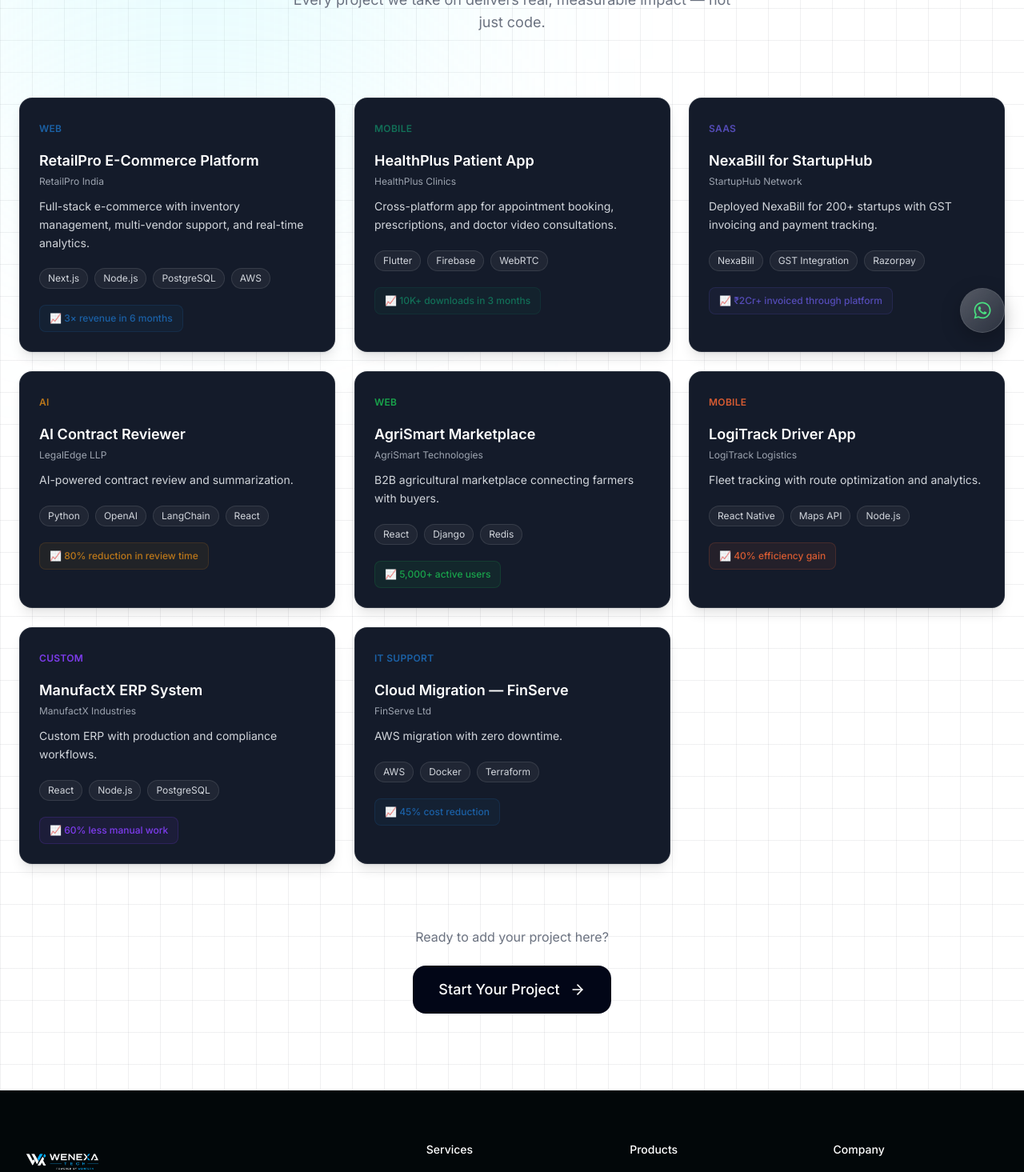
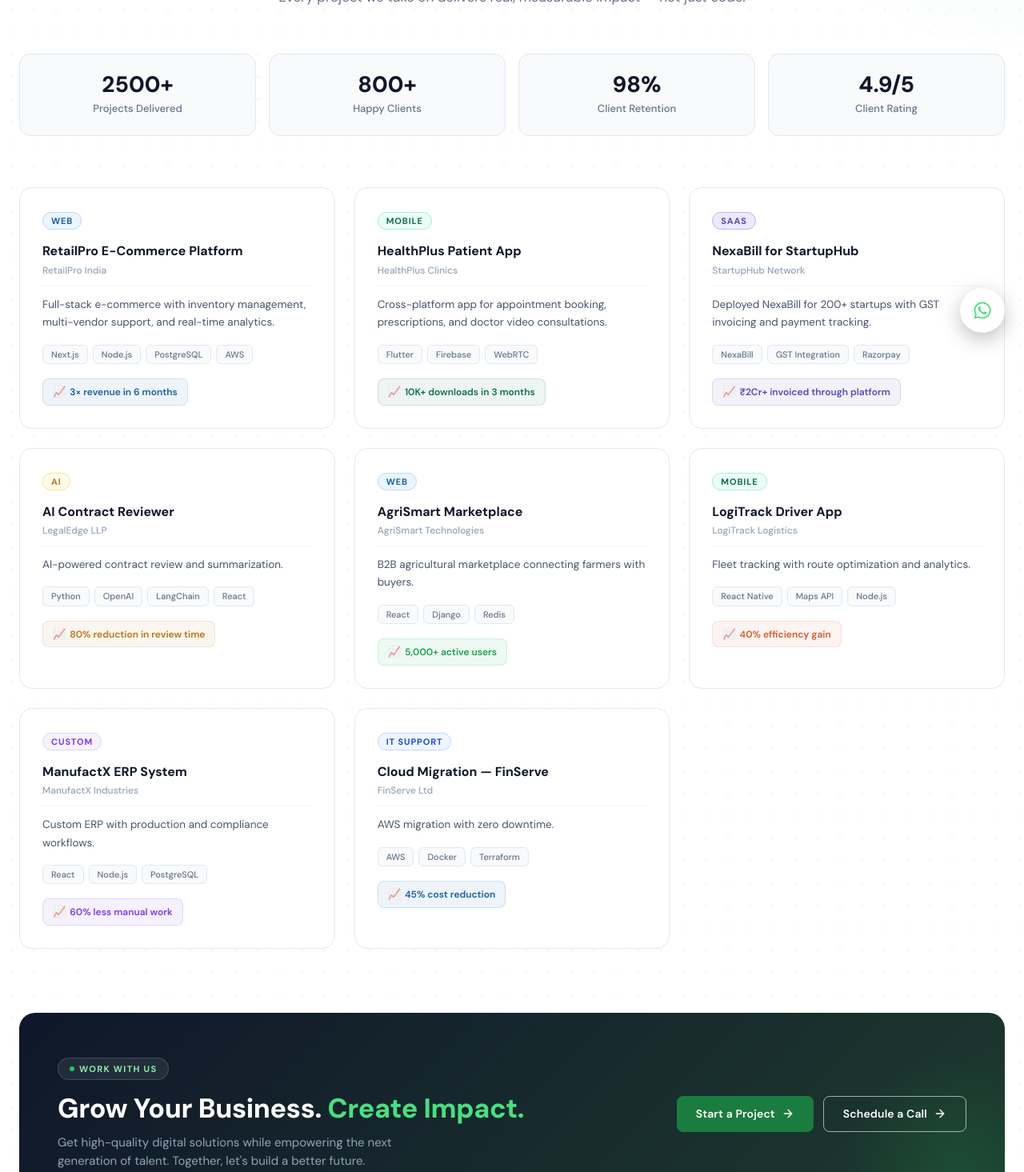
Before and after one commit to weinternpune/WeNexa-Tech, a React (Vite) app in the folder Frontend/: page /portfolio in a window 1280 px wide. Shown: the part 360-1825 px from the top of the page at 80% size. Built offline with nearby package versions, Linux system fonts and the light colour scheme.

Commit message:
Updated Portfolio page

```diff
--- a/Frontend/src/pages/Portfolio/Portfolio.jsx
+++ b/Frontend/src/pages/Portfolio/Portfolio.jsx
@@ -1,4 +1,4 @@
-import { ArrowRight } from "lucide-react";
+import { ArrowRight, ExternalLink } from "lucide-react";
 import { Link } from "react-router-dom";
 import { motion } from "framer-motion";
 
@@ -7,23 +7,13 @@
   show: {
     opacity: 1,
     y: 0,
-    transition: {
-      type: "spring",
-      stiffness: 80,
-      damping: 18,
-      mass: 0.6,
-    },
+    transition: { type: "spring", stiffness: 80, damping: 18, mass: 0.6 },
   },
 };
 
 const stagger = {
   hidden: {},
-  show: {
-    transition: {
-      staggerChildren: 0.18,
-      delayChildren: 0.1,
-    },
-  },
+  show: { transition: { staggerChildren: 0.12, delayChildren: 0.05 } },
 };
 
 const projects = [
@@ -109,150 +99,436 @@
   },
 ];
 
+const stats = [
+  { value: "2500+", label: "Projects Delivered" },
+  { value: "800+", label: "Happy Clients" },
+  { value: "98%", label: "Client Retention" },
+  { value: "4.9/5", label: "Client Rating" },
+];
+
+const categoryColors = {
+  Web: { bg: "#EBF5FF", text: "#185FA5", border: "#bfdbfe" },
+  Mobile: { bg: "#ECFDF5", text: "#0F6E56", border: "#a7f3d0" },
+  SaaS: { bg: "#EDE9FE", text: "#534AB7", border: "#c4b5fd" },
+  AI: { bg: "#FFFBEB", text: "#BA7517", border: "#fde68a" },
+  Custom: { bg: "#F5F3FF", text: "#7C3AED", border: "#ddd6fe" },
+  "IT Support": { bg: "#EFF6FF", text: "#1d4ed8", border: "#bfdbfe" },
+};
+
 export default function PortfolioPage() {
   return (
     <div
       className="min-h-screen bg-white pt-28 pb-24 relative overflow-hidden"
-      style={{ marginTop: "50px" }}
+      style={{ marginTop: "50px", fontFamily: "'DM Sans', sans-serif" }}
     >
-      {/* GRID BACKGROUND */}
-      <div className="absolute inset-0 z-0 pointer-events-none">
+      <style>{`
+        @import url('https://fonts.googleapis.com/css2?family=DM+Sans:wght@400;500;600;700;800&display=swap');
+
+        .wenexa-btn-primary {
+          background: #1a7c3e;
+          color: #fff;
+          border: none;
+          border-radius: 8px;
+          font-weight: 600;
+          font-size: 14px;
+          padding: 11px 24px;
+          display: inline-flex;
+          align-items: center;
+          gap: 8px;
+          cursor: pointer;
+          transition: background 0.18s, box-shadow 0.18s, transform 0.15s;
+          text-decoration: none;
+          letter-spacing: 0.01em;
+        }
+        .wenexa-btn-primary:hover {
+          background: #155f30;
+          box-shadow: 0 4px 18px rgba(26,124,62,0.25);
+          transform: translateY(-1px);
+        }
+        .wenexa-btn-outline {
+          background: #fff;
+          color: #0f172a;
+          border: 1.5px solid #d1d5db;
+          border-radius: 8px;
+          font-weight: 600;
+          font-size: 14px;
+          padding: 10px 24px;
+          display: inline-flex;
+          align-items: center;
+          gap: 8px;
+          cursor: pointer;
+          transition: border-color 0.18s, color 0.18s, transform 0.15s;
+          text-decoration: none;
+        }
+        .wenexa-btn-outline:hover {
+          border-color: #1a7c3e;
+          color: #1a7c3e;
+          transform: translateY(-1px);
+        }
+
+        .project-card {
+          background: #fff;
+          border: 1.5px solid #e5e7eb;
+          border-radius: 16px;
+          padding: 28px;
+          transition: box-shadow 0.22s, border-color 0.22s, transform 0.22s;
+          position: relative;
+          overflow: hidden;
+        }
+        .project-card:hover {
+          box-shadow: 0 12px 40px rgba(0,0,0,0.10);
+          border-color: #1a7c3e33;
+          transform: translateY(-4px);
+        }
+        .project-card::before {
+          content: '';
+          position: absolute;
+          top: 0; left: 0; right: 0;
+          height: 3px;
+          background: linear-gradient(90deg, #1a7c3e, #34d399);
+          opacity: 0;
+          transition: opacity 0.22s;
+        }
+        .project-card:hover::before {
+          opacity: 1;
+        }
+
+        .section-badge {
+          display: inline-flex;
+          align-items: center;
+          gap: 6px;
+          background: #f0fdf4;
+          border: 1px solid #bbf7d0;
+          color: #15803d;
+          font-size: 11px;
+          font-weight: 700;
+          letter-spacing: 0.12em;
+          text-transform: uppercase;
+          padding: 5px 14px;
+          border-radius: 100px;
+          margin-bottom: 16px;
+        }
+        .section-badge::before {
+          content: '';
+          width: 6px; height: 6px;
+          background: #22c55e;
+          border-radius: 50%;
+        }
+
+        .stat-card {
+          background: #f8fafc;
+          border: 1.5px solid #e2e8f0;
+          border-radius: 14px;
+          padding: 24px 20px;
+          text-align: center;
+          transition: box-shadow 0.18s;
+        }
+        .stat-card:hover {
+          box-shadow: 0 4px 20px rgba(26,124,62,0.1);
+          border-color: #86efac;
+        }
+
+        .cta-strip {
+          background: linear-gradient(135deg, #0f172a 0%, #1e3a2f 100%);
+          border-radius: 20px;
+          padding: 56px 48px;
+          position: relative;
+          overflow: hidden;
+        }
+        .cta-strip::after {
+          content: '';
+          position: absolute;
+          right: -80px; bottom: -80px;
+          width: 280px; height: 280px;
+          background: radial-gradient(circle, rgba(26,124,62,0.3) 0%, transparent 70%);
+          border-radius: 50%;
+        }
+
+        .result-badge {
+          display: inline-flex;
+          align-items: center;
+          gap: 5px;
+          font-size: 12px;
+          font-weight: 600;
+          padding: 6px 12px;
+          border-radius: 8px;
+        }
+      `}</style>
+
+      {/* Subtle dot-grid background — matches WeNexa's grid bg */}
       <div
-          className="w-full h-full"
+        className="absolute inset-0 z-0 pointer-events-none"
         style={{
-            backgroundImage: `
-              linear-gradient(to right, rgba(2,6,23,0.06) 1px, transparent 1px),
-              linear-gradient(to bottom, rgba(2,6,23,0.06) 1px, transparent 1px)
-            `,
-            backgroundSize: "40px 40px",
+          backgroundImage:
+            "radial-gradient(circle, #cbd5e1 1px, transparent 1px)",
+          backgroundSize: "28px 28px",
+          opacity: 0.35,
         }}
       />
-      </div>
 
-      {/* Glow */}
-      <div className="absolute w-[500px] h-[500px] bg-cyan-200/30 blur-[140px] top-0 left-0" />
+      {/* Top green glow */}
+      <div
+        className="absolute top-0 right-0 w-96 h-96 pointer-events-none z-0"
+        style={{
+          background:
+            "radial-gradient(circle at top right, rgba(34,197,94,0.12) 0%, transparent 70%)",
+        }}
+      />
 
       <div className="max-w-7xl mx-auto px-6 relative z-10">
-        {/* HEADER */}
+
+        {/* ── HERO HEADER ─────────────────────────────────────────────── */}
         <motion.div
           variants={fadeUp}
           initial="hidden"
           whileInView="show"
           viewport={{ once: true, margin: "-50px" }}
-          className="text-center max-w-4xl mx-auto mb-20"
+          className="text-center max-w-3xl mx-auto mb-14"
         >
-          <div className="text-xs tracking-[0.3em] text-gray-500 uppercase mb-6">
-            PORTFOLIO
-          </div>
+          <div className="section-badge">Our Work</div>
 
-          <h1 className="text-4xl md:text-6xl font-bold text-[#020617] leading-tight mb-6">
-            Real Projects,
-            <br />
-            <span className="text-gray-400 font-semibold">
-              Measurable Results
-            </span>
+          <h1
+            style={{
+              fontSize: "clamp(32px, 5vw, 52px)",
+              fontWeight: 800,
+              color: "#0f172a",
+              lineHeight: 1.15,
+              marginBottom: "16px",
+              letterSpacing: "-0.02em",
+            }}
+          >
+            Real Projects,{" "}
+            <span style={{ color: "#1a7c3e" }}>Measurable Results</span>
           </h1>
 
-          <p className="text-gray-500 text-lg max-w-xl mx-auto">
+          <p style={{ color: "#64748b", fontSize: "17px", lineHeight: 1.7 }}>
             Every project we take on delivers real, measurable impact — not just code.
           </p>
         </motion.div>
 
-        {/* GRID */}
+        {/* ── STATS ROW ────────────────────────────────────────────────── */}
+        <motion.div
+          variants={stagger}
+          initial="hidden"
+          whileInView="show"
+          viewport={{ once: true }}
+          className="grid grid-cols-2 sm:grid-cols-4 gap-4 mb-16"
+        >
+          {stats.map((s) => (
+            <motion.div variants={fadeUp} key={s.label} className="stat-card">
+              <div
+                style={{
+                  fontSize: "28px",
+                  fontWeight: 800,
+                  color: "#0f172a",
+                  lineHeight: 1,
+                  marginBottom: "6px",
+                }}
+              >
+                {s.value}
+              </div>
+              <div style={{ fontSize: "13px", color: "#64748b", fontWeight: 500 }}>
+                {s.label}
+              </div>
+            </motion.div>
+          ))}
+        </motion.div>
+
+        {/* ── PROJECT GRID ─────────────────────────────────────────────── */}
         <motion.div
           variants={stagger}
           initial="hidden"
           whileInView="show"
           viewport={{ once: true, margin: "-50px" }}
-          className="grid sm:grid-cols-2 lg:grid-cols-3 gap-6"
+          className="grid sm:grid-cols-2 lg:grid-cols-3 gap-6 mb-20"
         >
-          {projects.map((project) => (
-            <motion.div
-              variants={fadeUp}
-              key={project.id}
-              layout
-              whileHover={{
-                y: -6,
-                scale: 1.015,
-                transition: {
-                  type: "spring",
-                  stiffness: 200,
-                  damping: 15,
-                },
-              }}
-              className="relative overflow-hidden bg-[#111827] border border-white/10 rounded-2xl p-6 backdrop-blur-xl shadow-lg will-change-transform group before:absolute before:inset-0 before:rounded-2xl before:bg-white/5 before:opacity-20 before:pointer-events-none"
-            >
+          {projects.map((project) => {
+            const cat = categoryColors[project.category] || {
+              bg: "#f1f5f9",
+              text: "#475569",
+              border: "#e2e8f0",
+            };
+            return (
+              <motion.div variants={fadeUp} key={project.id} className="project-card">
+
+                {/* Category badge */}
                 <div className="mb-4">
                   <span
-                  className="text-xs font-semibold tracking-wide uppercase"
-                  style={{ color: project.color }}
+                    style={{
+                      fontSize: "11px",
+                      fontWeight: 700,
+                      letterSpacing: "0.08em",
+                      textTransform: "uppercase",
+                      background: cat.bg,
+                      color: cat.text,
+                      border: `1px solid ${cat.border}`,
+                      padding: "3px 10px",
+                      borderRadius: "100px",
+                    }}
                   >
                     {project.category}
                   </span>
                 </div>
 
-              <h3 className="text-white font-semibold text-lg mb-1 group-hover:text-cyan-400 transition">
+                {/* Title */}
+                <h3
+                  style={{
+                    fontSize: "16px",
+                    fontWeight: 700,
+                    color: "#0f172a",
+                    marginBottom: "4px",
+                    lineHeight: 1.35,
+                  }}
+                >
                   {project.title}
                 </h3>
 
-              <p className="text-gray-400 text-xs mb-3">{project.client}</p>
+                {/* Client */}
+                <p
+                  style={{
+                    fontSize: "12px",
+                    color: "#94a3b8",
+                    fontWeight: 500,
+                    marginBottom: "10px",
+                  }}
+                >
+                  {project.client}
+                </p>
 
-              <p className="text-gray-300 text-sm leading-relaxed mb-5">
+                {/* Divider */}
+                <div
+                  style={{
+                    height: "1px",
+                    background: "#f1f5f9",
+                    marginBottom: "12px",
+                  }}
+                />
+
+                {/* Description */}
+                <p
+                  style={{
+                    fontSize: "13.5px",
+                    color: "#475569",
+                    lineHeight: 1.65,
+                    marginBottom: "16px",
+                  }}
+                >
                   {project.desc}
                 </p>
 
-              <div className="flex flex-wrap gap-2 mb-5">
+                {/* Tags */}
+                <div
+                  style={{
+                    display: "flex",
+                    flexWrap: "wrap",
+                    gap: "6px",
+                    marginBottom: "18px",
+                  }}
+                >
                   {project.tags.map((tag) => (
                     <span
                       key={tag}
-                    className="text-xs px-2.5 py-1 rounded-full bg-white/5 border border-white/10 text-gray-300"
+                      style={{
+                        fontSize: "11px",
+                        fontWeight: 500,
+                        padding: "3px 10px",
+                        borderRadius: "6px",
+                        background: "#f8fafc",
+                        border: "1px solid #e2e8f0",
+                        color: "#64748b",
+                      }}
                     >
                       {tag}
                     </span>
                   ))}
                 </div>
 
+                {/* Result badge */}
                 <div
-                className="text-xs font-medium px-3 py-2 rounded-lg inline-block"
+                  className="result-badge"
                   style={{
-                  background: project.color + "15",
+                    background: project.color + "12",
                     color: project.color,
-                  border: `1px solid ${project.color}30`,
+                    border: `1px solid ${project.color}25`,
                   }}
                 >
-                📈 {project.result}
+                  <span style={{ fontSize: "13px" }}>📈</span>
+                  {project.result}
                 </div>
               </motion.div>
-          ))}
+            );
+          })}
         </motion.div>
 
-        {/* CTA */}
+        {/* ── CTA STRIP ────────────────────────────────────────────────── */}
         <motion.div
           variants={fadeUp}
           initial="hidden"
           whileInView="show"
           viewport={{ once: true }}
-          className="text-center mt-20"
+          className="cta-strip"
         >
-          <p className="text-gray-500 mb-6">
-            Ready to add your project here?
+          <div
+            style={{
+              display: "flex",
+              flexWrap: "wrap",
+              alignItems: "center",
+              justifyContent: "space-between",
+              gap: "24px",
+              position: "relative",
+              zIndex: 1,
+            }}
+          >
+            <div>
+              <div className="section-badge" style={{ background: "rgba(255,255,255,0.08)", borderColor: "rgba(255,255,255,0.15)", color: "#86efac" }}>
+                Work With Us
+              </div>
+              <h2
+                style={{
+                  fontSize: "clamp(22px, 3vw, 34px)",
+                  fontWeight: 800,
+                  color: "#fff",
+                  lineHeight: 1.2,
+                  marginBottom: "10px",
+                  letterSpacing: "-0.01em",
+                }}
+              >
+                Grow Your Business.{" "}
+                <span style={{ color: "#4ade80" }}>Create Impact.</span>
+              </h2>
+              <p style={{ color: "#94a3b8", fontSize: "15px", maxWidth: "440px" }}>
+                Get high-quality digital solutions while empowering the next generation
+                of talent. Together, let's build a better future.
               </p>
+            </div>
 
-          <motion.div
-            whileHover={{
-              scale: 1.06,
-              transition: { type: "spring", stiffness: 250, damping: 12 },
-            }}
-            whileTap={{ scale: 0.96 }}
-          >
+            <div style={{ display: "flex", gap: "12px", flexWrap: "wrap" }}>
+              <Link to="/contact" className="wenexa-btn-primary">
+                Start a Project <ArrowRight size={16} />
+              </Link>
               <Link
                 to="/contact"
-              className="inline-flex items-center gap-3 px-8 py-4 rounded-2xl bg-[#020617] text-white text-lg font-medium"
+                style={{
+                  background: "transparent",
+                  color: "#fff",
+                  border: "1.5px solid rgba(255,255,255,0.6)",
+                  borderRadius: "8px",
+                  fontWeight: 600,
+                  fontSize: "14px",
+                  padding: "11px 24px",
+                  display: "inline-flex",
+                  alignItems: "center",
+                  gap: "8px",
+                  textDecoration: "none",
+                  letterSpacing: "0.01em",
+                }}
               >
-              Start Your Project <ArrowRight className="w-5 h-5" />
+                Schedule a Call <ArrowRight size={16} />
               </Link>
+            </div>
+          </div>
         </motion.div>
-        </motion.div>
+
       </div>
     </div>
   );
```
Also changed, not shown: 1 other file (tests, documents, lock files or other folders). Lines whose indentation alone changed are shown as unchanged.
